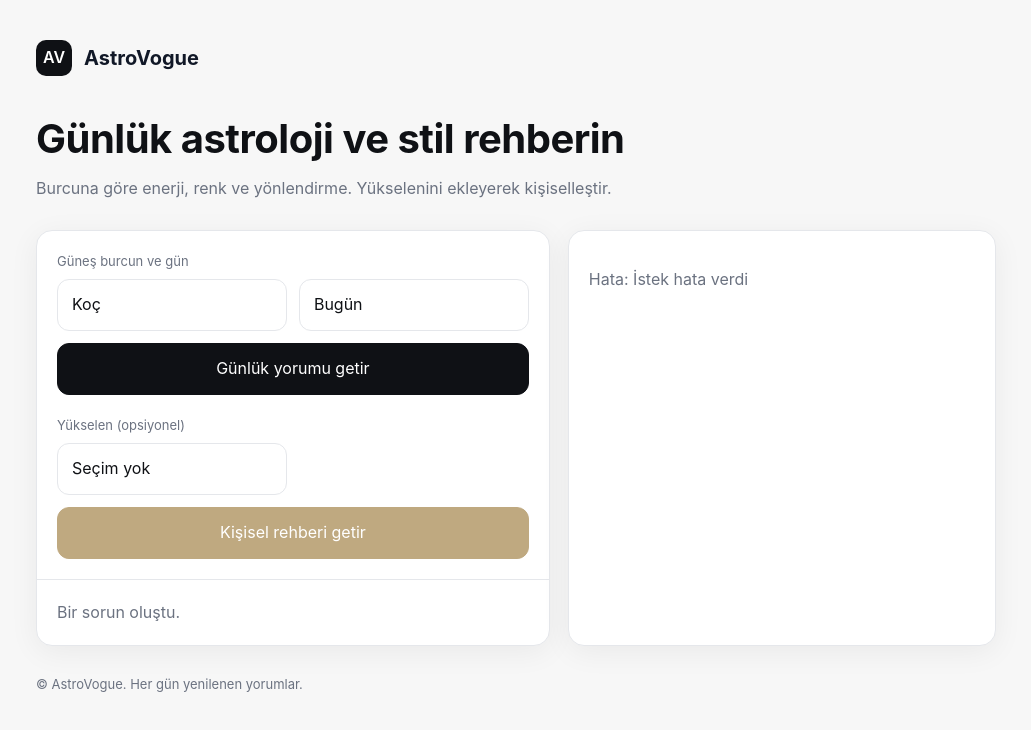
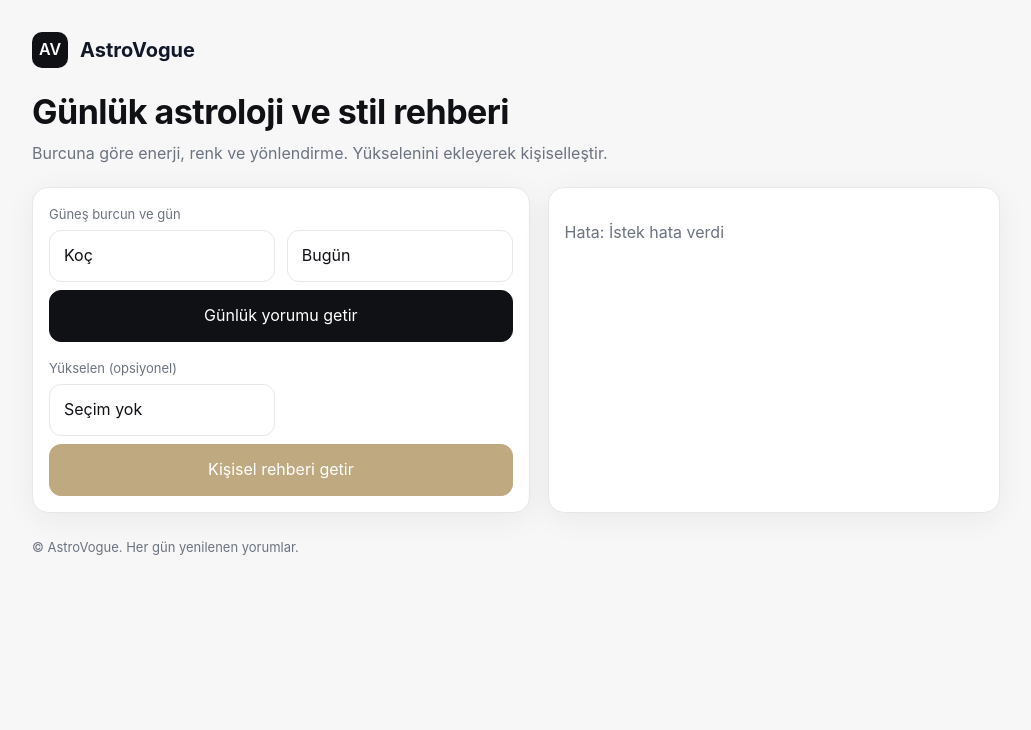
Before and after one commit to yunusrepo/astro-turkish-api, a website: page public/index.html in a window 1280 px wide. Both pictures are taken after a click on the button "Günlük yorumu getir". Shown: the whole page, without its empty margins (124-1155 px from the left). Drawn offline with Linux system fonts and the light colour scheme; no server answers.

Commit message:
Update description and improve layout in index.html

```diff
--- a/public/index.html
+++ b/public/index.html
@@ -4,7 +4,7 @@
     <meta charset="utf-8" />
     <meta name="viewport" content="width=device-width,initial-scale=1" />
     <title>AstroVogue</title>
-    <meta name="description" content="Günlük burç ve stil rehberi. Güneş ve yükselen etkisiyle net yönlendirme." />
+    <meta name="description" content="Günlük astroloji ve stil rehberi. Güneş ve yükselen ile kişisel yönlendirme." />
     <link rel="icon" href="/favicon.svg" />
     <style>
       :root{
@@ -15,19 +15,18 @@
       *{box-sizing:border-box}
       body{margin:0; background:var(--bg); color:var(--ink);
         font:16px/1.6 -apple-system,BlinkMacSystemFont,"Inter","Segoe UI",Roboto,Ubuntu,"Helvetica Neue",Arial,sans-serif}
-      .wrap{max-width:1000px; margin:0 auto; padding:40px 20px 80px}
-      header{display:flex; align-items:center; gap:12px; margin-bottom:40px}
+      .wrap{max-width:1000px; margin:0 auto; padding:32px 16px 64px}
+      header{display:flex; align-items:center; gap:12px; margin-bottom:24px}
       .logo{width:36px; height:36px; border-radius:10px; background:var(--ink); display:grid; place-items:center; color:#fff; font-weight:600}
       .title{font-size:20px; font-weight:650; color:var(--brand)}
-      .hero{display:grid; gap:14px; margin:20px 0 28px}
-      .hero h1{margin:0; font-size:40px; line-height:1.15; letter-spacing:-0.5px}
+      .hero{display:grid; gap:10px; margin:10px 0 20px}
+      .hero h1{margin:0; font-size:34px; line-height:1.15; letter-spacing:-0.5px}
       .hero p{margin:0; color:var(--muted); max-width:58ch}
-      .grid{display:grid; grid-template-columns:1.2fr 1fr; gap:18px}
+      .grid{display:grid; grid-template-columns:1.1fr 1fr; gap:18px}
       @media (max-width:900px){ .grid{grid-template-columns:1fr} }
       .panel{background:var(--panel); border-radius:var(--radius); box-shadow:var(--shadow); border:1px solid var(--line)}
-      .card{padding:20px}
-      .card + .card{border-top:1px solid var(--line)}
-      .label{font-size:13px; color:var(--muted); margin-bottom:8px}
+      .card{padding:16px}
+      .label{font-size:13px; color:var(--muted); margin-bottom:6px}
       select,button{appearance:none; border:1px solid var(--line); background:#fff; color:var(--ink);
         border-radius:12px; padding:12px 14px; font:inherit; width:100%}
       .row{display:grid; grid-template-columns:1fr 1fr; gap:12px}
@@ -36,13 +35,14 @@
       .btn--brand{background:var(--ink); color:#fff; border-color:var(--ink)}
       .btn--accent{background:var(--accent); color:#fff; border-color:var(--accent)}
       .muted{color:var(--muted)}
-      .result{padding:20px; display:grid; gap:10px; min-height:120px}
+      .result{padding:16px; display:grid; gap:10px; min-height:120px}
       .result h3{margin:0 0 4px 0; font-size:18px}
       .kv{display:grid; grid-template-columns:140px 1fr; gap:6px; padding-top:6px}
       .chip{display:inline-block; font-size:12px; color:#111; background:#f1f3f5; border:1px solid var(--line); padding:6px 10px; border-radius:999px; margin-right:6px}
-      footer{margin-top:28px; color:var(--muted); font-size:13px}
+      footer{margin-top:24px; color:var(--muted); font-size:13px}
       .fade-in{animation:fade .25s ease both}
       @keyframes fade{from{opacity:0; transform:translateY(3px)} to{opacity:1; transform:none}}
+      .status{font-size:13px; color:var(--muted); padding:8px 0 0}
     </style>
   </head>
   <body>
@@ -53,7 +53,7 @@
       </header>
 
       <section class="hero">
-        <h1>Günlük astroloji ve stil rehberin</h1>
+        <h1>Günlük astroloji ve stil rehberi</h1>
         <p>Burcuna göre enerji, renk ve yönlendirme. Yükselenini ekleyerek kişiselleştir.</p>
       </section>
 
@@ -61,7 +61,7 @@
         <div class="panel">
           <div class="card">
             <div class="label">Güneş burcun ve gün</div>
-            <div class="row" style="margin-bottom:12px">
+            <div class="row" style="margin-bottom:8px">
               <select id="sun"></select>
               <select id="day">
                 <option value="today">Bugün</option>
@@ -71,15 +71,14 @@
             </div>
             <button id="go-daily" class="btn btn--brand" style="margin-bottom:10px">Günlük yorumu getir</button>
 
-            <div class="label" style="margin-top:10px">Yükselen (opsiyonel)</div>
-            <div class="row" style="margin-bottom:12px">
+            <div class="label" style="margin-top:6px">Yükselen (opsiyonel)</div>
+            <div class="row" style="margin-bottom:8px">
               <select id="rising"></select>
               <div></div>
             </div>
             <button id="go-personal" class="btn btn--accent">Kişisel rehberi getir</button>
-          </div>
-          <div class="card">
-            <div id="status" class="muted">Hazır.</div>
+
+            <div id="status" class="status" style="display:none">Hazır.</div>
           </div>
         </div>
 
@@ -116,33 +115,34 @@
       risingSel.insertAdjacentHTML("afterbegin", '<option value="">Seçim yok</option>');
       risingSel.value = "";
 
-      document.getElementById("go-daily").addEventListener("click", async () => {
-        await fetchDaily();
-      });
-      document.getElementById("go-personal").addEventListener("click", async () => {
-        await fetchPersonal();
-      });
+      document.getElementById("go-daily").addEventListener("click", fetchDaily);
+      document.getElementById("go-personal").addEventListener("click", fetchPersonal);
+
+      function showStatus(text){
+        statusEl.textContent = text;
+        statusEl.style.display = text ? "block" : "none";
+      }
 
       async function fetchDaily(){
         const base = window.location.origin;
         const url = `${base}/api/daily?sign=${encodeURIComponent(sunSel.value)}&day=${encodeURIComponent(daySel.value)}`;
-        statusEl.textContent = "Yükleniyor…";
+        showStatus("Yükleniyor…");
         result.innerHTML = "";
         try{
           const r = await fetch(url);
           if(!r.ok) throw new Error("İstek hata verdi");
           const d = await r.json();
           renderDaily(d);
-          statusEl.textContent = "Hazır.";
+          showStatus("");
         }catch(err){
-          statusEl.textContent = "Bir sorun oluştu.";
+          showStatus("");
           result.innerHTML = `<p class="muted">Hata: ${err.message}</p>`;
         }
       }
 
       async function fetchPersonal(){
         const base = window.location.origin;
-        statusEl.textContent = "Yükleniyor…";
+        showStatus("Yükleniyor…");
         result.innerHTML = "";
         try{
           const r = await fetch(`${base}/api/personalized`,{
@@ -152,15 +152,14 @@
               sun: sunSel.value,
               rising: risingSel.value || "",
               day: daySel.value
-              // ileride birth: { date, time, lat, lon, tz } eklenebilir
             })
           });
           if(!r.ok) throw new Error("İstek hata verdi");
           const d = await r.json();
           renderPersonal(d);
-          statusEl.textContent = "Hazır.";
+          showStatus("");
         }catch(err){
-          statusEl.textContent = "Bir sorun oluştu.";
+          showStatus("");
           result.innerHTML = `<p class="muted">Hata: ${err.message}</p>`;
         }
       }
```
